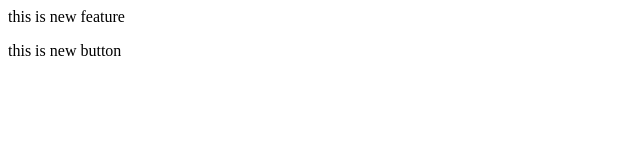
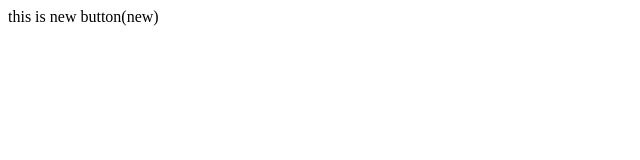
Before and after one commit to Mudassarqayyum/demo, a plain HTML site: page index.html in a window 1280 px wide. Shown: the whole page, without its empty margins (0-640 px from the left). Drawn offline with Linux system fonts and the light colour scheme.

Commit message:
add new in button

```diff
--- a/index.html
+++ b/index.html
@@ -1,3 +1,2 @@
     <title>New Repo</title>
-    <p>this is new feature</p>
-    <p>this is new button</p>
+    <p>this is new button(new)</p>
```
